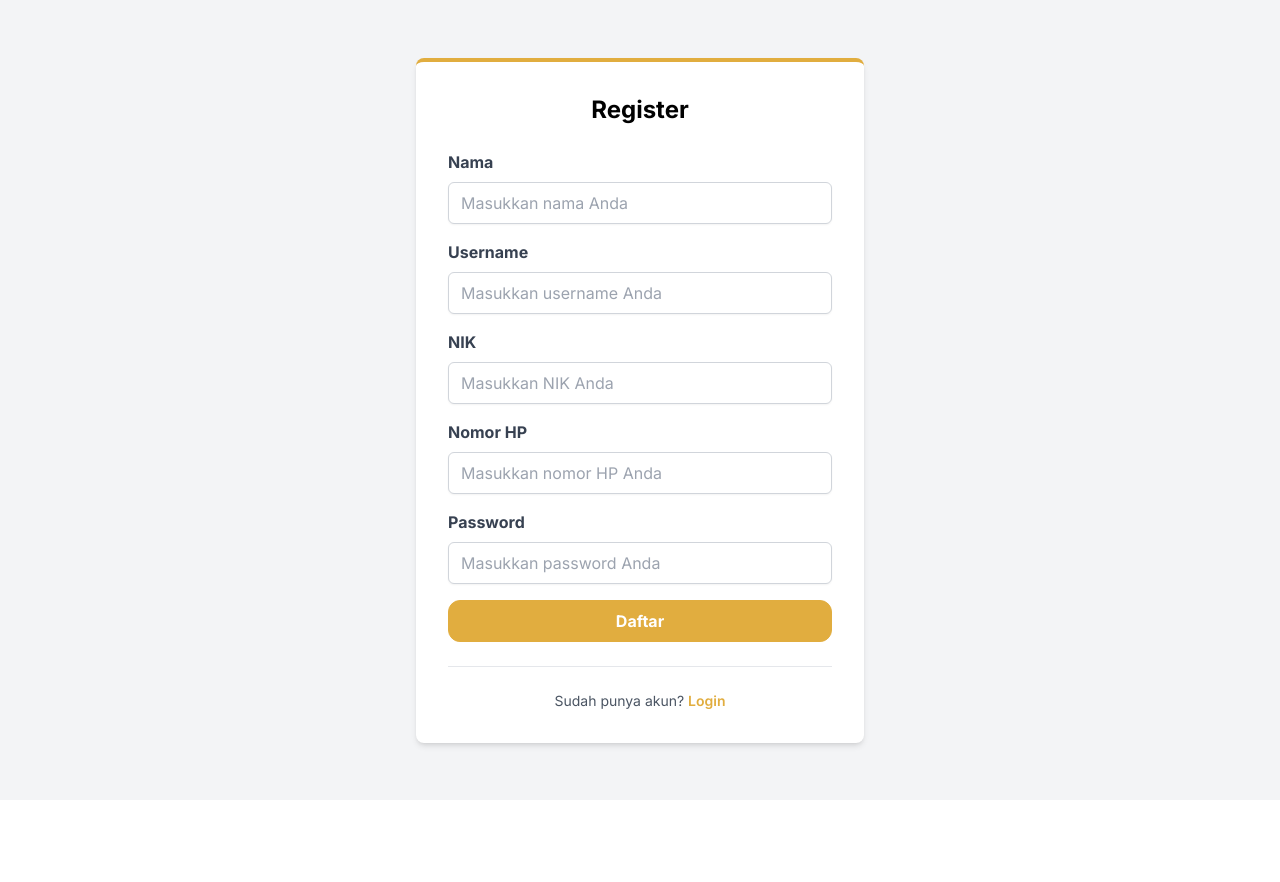
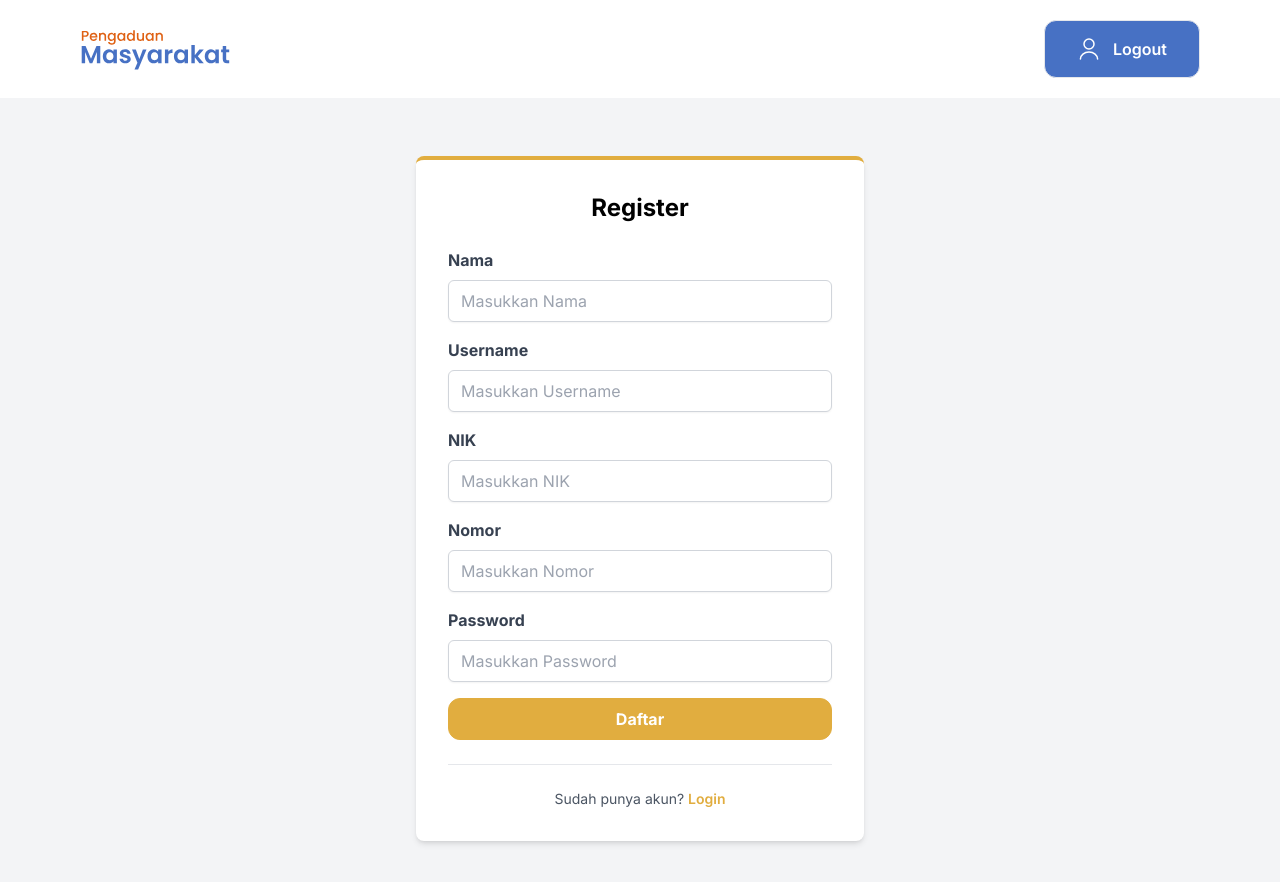
Before and after one commit to Safarqwerty/Web-Pengaduan-Masyarakat, a Next.js app: page /register in a window 1280 px wide. Shown: the top 882 px of the page. Before the commit the page ends 800 px from the top, so only its background shows below. Built offline with nearby package versions, Linux system fonts and the light colour scheme.

Commit message:
tampilan untuk user

```diff
--- a/app/globals.css
+++ b/app/globals.css
@@ -19,7 +19,7 @@ body {
     @apply border-white bg-white px-8 py-3 text-green-50;
   }
   .btn_white_text {
-    @apply border-white bg-white px-8 py-3 text-[#E1AD3F];
+    @apply border-white bg-white px-8 py-3 text-[#E1AD3F] cursor-pointer;
   }
   .btn_green {
     @apply border-[#E1AD3F] bg-[#E1AD3F] rounded-5xl px-8 py-5 text-white hover:bg-[#b89447];
--- a/app/layout.tsx
+++ b/app/layout.tsx
@@ -16,7 +16,11 @@ export default function RootLayout({
   return (
     <html lang="en">
       <body>
-        <main className="relative overflow-hidden">{children}</main>
+        <main className="relative overflow-hidden">
+          <Navbar />
+          {children}
+          {/* <Footer /> */}
+        </main>
       </body>
     </html>
   );
--- a/app/login/page.tsx
+++ b/app/login/page.tsx
@@ -32,10 +32,10 @@ function Login() {
         <h2 className="text-2xl font-bold mb-6 text-center">Login</h2>
         <div className="mb-4">
           <label htmlFor="email" className="block text-gray-700 font-bold mb-2">
-            Email
+            Username
           </label>
           <input
-            type="email"
+            type="text"
             id="email"
             value={email}
             onChange={handleEmailChange}
--- a/app/page.tsx
+++ b/app/page.tsx
@@ -1,15 +1,9 @@
-import Footer from "@/components/Footer";
-import Form from "@/components/Form";
 import Hero from "@/components/Hero";
-import Navbar from "@/components/Navbar";
 
 export default function Home() {
   return (
     <>
-      <Navbar />
-      {/* <Hero /> */}
-      <Form />
-      <Footer />
+      <Hero />
     </>
   );
 }
--- a/app/register/page.tsx
+++ b/app/register/page.tsx
@@ -4,40 +4,89 @@ import Button from "@/components/Button";
 import Link from "next/link";
 import { useState } from "react";
 
+interface FormData {
+  nama: string;
+  username: string;
+  nik: number | string;
+  phone: number | string;
+  password: string;
+}
+
 function Register() {
-  const [name, setName] = useState("");
-  const [username, setUsername] = useState("");
-  const [nik, setNik] = useState("");
-  const [phone, setPhone] = useState("");
-  const [password, setPassword] = useState("");
+  const [formData, setFormData] = useState<FormData>({
+    nama: "",
+    username: "",
+    nik: "",
+    phone: "",
+    password: "",
+  });
 
-  const handleNameChange = (e: React.ChangeEvent<HTMLInputElement>) => {
-    setName(e.target.value);
+  const [errors, setErrors] = useState<Partial<FormData>>({});
+
+  const validateForm = (): boolean => {
+    const newErrors: Partial<FormData> = {};
+
+    if (!formData.nama) {
+      newErrors.nama = "Nama wajib diisi";
+    }
+    if (!formData.username) {
+      newErrors.username = "Username wajib diisi";
+    }
+    if (!formData.nik) {
+      newErrors.nik = "NIK wajib diisi";
+    } else if (formData.nik.toString().length !== 16) {
+      newErrors.nik = "NIK terdiri dari 16 digit angka";
+    }
+    if (!formData.phone) {
+      newErrors.phone = "Nomor wajib diisi";
+    } else if (formData.phone.toString().length > 13) {
+      newErrors.phone = "Nomor maksimal 13 digit";
+    }
+    if (!formData.password) {
+      newErrors.password = "Password wajib diisi";
+    } else if (
+      formData.password.length < 8 ||
+      !/\d/.test(formData.password) ||
+      !/[a-zA-Z]/.test(formData.password)
+    ) {
+      newErrors.password =
+        "Password harus minimal 8 karakter dan mengandung huruf dan angka";
+    }
+
+    setErrors(newErrors);
+
+    return Object.keys(newErrors).length === 0;
   };
 
-  const handleUsernameChange = (e: React.ChangeEvent<HTMLInputElement>) => {
-    setUsername(e.target.value);
-  };
+  const handleChange = (e: React.ChangeEvent<HTMLInputElement>) => {
+    const { name, value } = e.target;
 
-  const handleNikChange = (e: React.ChangeEvent<HTMLInputElement>) => {
-    setNik(e.target.value);
-  };
-
-  const handlePhoneChange = (e: React.ChangeEvent<HTMLInputElement>) => {
-    setPhone(e.target.value);
-  };
-
-  const handlePasswordChange = (e: React.ChangeEvent<HTMLInputElement>) => {
-    setPassword(e.target.value);
+    setFormData((prev) => ({
+      ...prev,
+      [name]: name === "nik" || name === "phone" ? Number(value) : value,
+    }));
   };
 
   const handleSubmit = (e: React.FormEvent) => {
     e.preventDefault();
-    console.log("Name:", name);
-    console.log("Username:", username);
-    console.log("NIK:", nik);
-    console.log("Phone:", phone);
-    console.log("Password:", password);
+    if (validateForm()) {
+      console.log("Form Data:", formData);
+    } else {
+      console.log("Form validation failed");
+    }
+  };
+
+  const getLabel = (field: string) => {
+    switch (field) {
+      case "nama":
+        return "Nama";
+      case "nik":
+        return "NIK";
+      case "phone":
+        return "Nomor";
+      default:
+        return field.charAt(0).toUpperCase() + field.slice(1);
+    }
   };
 
   return (
@@ -47,78 +96,41 @@ function Register() {
         className="max-w-md w-full bg-white p-8 shadow-md rounded-lg border-t-4 border-[#E1AD3F]"
       >
         <h2 className="text-2xl font-bold mb-6 text-center">Register</h2>
-        <div className="mb-4">
-          <label htmlFor="name" className="block text-gray-700 font-bold mb-2">
-            Nama
-          </label>
-          <input
-            type="text"
-            id="name"
-            value={name}
-            onChange={handleNameChange}
-            className="w-full px-3 py-2 border border-gray-300 rounded-md shadow-sm focus:outline-none focus:ring focus:ring-blue-200"
-            placeholder="Masukkan nama Anda"
-          />
-        </div>
-        <div className="mb-4">
-          <label
-            htmlFor="username"
-            className="block text-gray-700 font-bold mb-2"
+        {(
+          ["nama", "username", "nik", "phone", "password"] as Array<
+            keyof FormData
           >
-            Username
-          </label>
-          <input
-            type="text"
-            id="username"
-            value={username}
-            onChange={handleUsernameChange}
-            className="w-full px-3 py-2 border border-gray-300 rounded-md shadow-sm focus:outline-none focus:ring focus:ring-blue-200"
-            placeholder="Masukkan username Anda"
-          />
-        </div>
-        <div className="mb-4">
-          <label htmlFor="nik" className="block text-gray-700 font-bold mb-2">
-            NIK
-          </label>
-          <input
-            type="number"
-            id="nik"
-            value={nik}
-            onChange={handleNikChange}
-            className="w-full px-3 py-2 border border-gray-300 rounded-md shadow-sm focus:outline-none focus:ring focus:ring-blue-200"
-            placeholder="Masukkan NIK Anda"
-          />
-        </div>
-        <div className="mb-4">
-          <label htmlFor="phone" className="block text-gray-700 font-bold mb-2">
-            Nomor HP
-          </label>
-          <input
-            type="number"
-            id="phone"
-            value={phone}
-            onChange={handlePhoneChange}
-            className="w-full px-3 py-2 border border-gray-300 rounded-md shadow-sm focus:outline-none focus:ring focus:ring-blue-200"
-            placeholder="Masukkan nomor HP Anda"
-          />
-        </div>
-        <div className="mb-4">
-          <label
-            htmlFor="password"
-            className="block text-gray-700 font-bold mb-2"
-          >
-            Password
-          </label>
-          <input
-            type="password"
-            id="password"
-            value={password}
-            onChange={handlePasswordChange}
-            className="w-full px-3 py-2 border border-gray-300 rounded-md shadow-sm focus:outline-none focus:ring focus:ring-blue-200"
-            placeholder="Masukkan password Anda"
-          />
-        </div>
-        <Button type="button" title="Daftar" variant="btn_green2" />
+        ).map((field) => (
+          <div key={field} className="mb-4">
+            <label
+              htmlFor={field}
+              className="block text-gray-700 font-bold mb-2"
+            >
+              {getLabel(field)}
+            </label>
+            <input
+              name={field}
+              type={
+                field === "password"
+                  ? "password"
+                  : field === "nik" || field === "phone"
+                  ? "number"
+                  : "text"
+              }
+              id={field}
+              value={formData[field] === 0 ? "" : formData[field]}
+              onChange={handleChange}
+              className={`w-full px-3 py-2 border ${
+                errors[field] ? "border-red-500" : "border-gray-300"
+              } rounded-md shadow-sm focus:outline-none focus:ring focus:ring-blue-200`}
+              placeholder={`Masukkan ${getLabel(field)}`}
+            />
+            {errors[field] && (
+              <p className="text-red-500 text-sm mt-1">{errors[field]}</p>
+            )}
+          </div>
+        ))}
+        <Button type="submit" title="Daftar" variant="btn_green2" />
         <hr className="border-1 bg-slate-500 w-full my-6" />
         <p className="mt-4 text-center text-sm text-gray-600">
           {"Sudah punya akun? "}
--- a/components/Hero.tsx
+++ b/components/Hero.tsx
@@ -1,8 +1,9 @@
+import Link from "next/link";
 import Button from "./Button";
 
 function Hero() {
   return (
-    <section className="max-container padding-container flex flex-col gap-20 py-10 pb-32 md:gap-28 lg:py-20 xl:flex-row">
+    <section className="max-container h-screen padding-container flex flex-col gap-20 py-10 pb-32 md:gap-28 lg:py-20 xl:flex-row">
       <div className="hero-map" />
 
       <div className="relative z-20 flex flex-1 flex-col xl:max-w-[520px]">
@@ -12,13 +13,13 @@ function Hero() {
           pengaduan yang ingin masyarakat sampaikan.
         </p>
 
-        <div className="flex flex-col w-full gap-3 sm:flex-row my-11">
-          <Button type="button" title="Isi Pengaduan" variant="btn_green" />
-          <Button
-            type="button"
-            title="History Pengaduan"
-            variant="btn_white_text"
-          />
+        <div className="flex flex-col w-full gap-3 items-center sm:flex-row my-11">
+          <Link href="/pengaduan" className="font-semibold btn_green">
+            Isi Pengaduan
+          </Link>
+          <Link href="/history" className="font-semibold btn_white_text">
+            History Pengaduan
+          </Link>
         </div>
       </div>
     </section>
--- a/components/Navbar.tsx
+++ b/components/Navbar.tsx
@@ -4,10 +4,10 @@ import { useState, useEffect, useRef } from "react";
 import { NAV_LINKS } from "@/constants";
 import Image from "next/image";
 import Link from "next/link";
-import Button from "./Button";
 
 const Navbar = () => {
   const [menuOpen, setMenuOpen] = useState(false);
+  const [user, setUser] = useState(true); // Tambahkan state untuk user
   const menuRef = useRef<HTMLDivElement>(null);
 
   const toggleMenu = () => {
@@ -40,7 +40,8 @@ const Navbar = () => {
           menuOpen ? "block" : "hidden"
         } lg:block absolute top-full left-0 w-full bg-white lg:bg-transparent lg:static lg:w-auto`}
       >
-        {NAV_LINKS.map((link) => (
+        {user && // Hanya tampilkan NAV_LINKS jika user true
+          NAV_LINKS.map((link) => (
             <li
               key={link.key}
               className="lg:inline-block block"
@@ -55,12 +56,13 @@ const Navbar = () => {
             </li>
           ))}
         <div className="lg:flexCenter hidden">
-          <Button
-            type="button"
-            title="Login"
-            icon="/user.svg"
-            variant="btn_dark_blue"
-          />
+          <Link
+            href="/login"
+            className="font-semibold text-[#E1AD3F] btn_dark_blue flexCenter gap-3 rounded-xl border"
+            onClick={() => setUser(!user)}
+          >
+            <img src="user.svg" alt="" /> {user ? "Logout" : "Login"}
+          </Link>
         </div>
       </ul>
 
--- a/constants/index.ts
+++ b/constants/index.ts
@@ -1,5 +1,5 @@
 // NAVIGATION
 export const NAV_LINKS = [
     { href: '/', key: 'home', label: 'Home' },
-    { href: '/', key: 'story', label: 'Story' },
+    { href: '/riwayat', key: 'story', label: 'Riwayat' },
   ];
```
Also changed, not shown: app/pengaduan/page.tsx (added, +109 -0 lines), app/riwayat/page.tsx (added, +60 -0 lines), app/tanggapan/page.tsx (+7 -42 lines), public/pattern-bg.png (deleted). Lines whose indentation alone changed are shown as unchanged.
